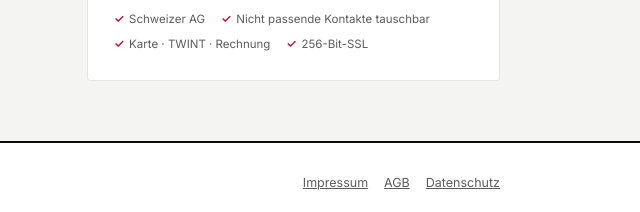
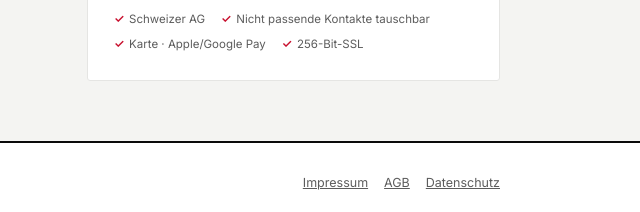
Before and after one commit to estefanoelhawary/schacht-bestellung, a website: page docs/index.html in a window 1280 px wide. Shown: the part 1386-1598 px from the top of the page, 640-1280 px from the left. Drawn offline with nearby package versions, Linux system fonts and the light colour scheme.

Commit message:
Trust-Zeile: TWINT/Rechnung raus (nur Karte+Wallet, konsistent mit Zahlarten)

```diff
--- a/docs/index.html
+++ b/docs/index.html
@@ -186,7 +186,7 @@
     <div class="trust">
       <span><span class="ok">✓</span> Schweizer AG</span>
       <span><span class="ok">✓</span> Nicht passende Kontakte tauschbar</span>
-      <span><span class="ok">✓</span> Karte · TWINT · Rechnung</span>
+      <span><span class="ok">✓</span> Karte · Apple/Google Pay</span>
       <span><span class="ok">✓</span> 256-Bit-SSL</span>
     </div>
   </div>
```
Also changed, not shown: public/bestellen.html (+1 -1 lines).
